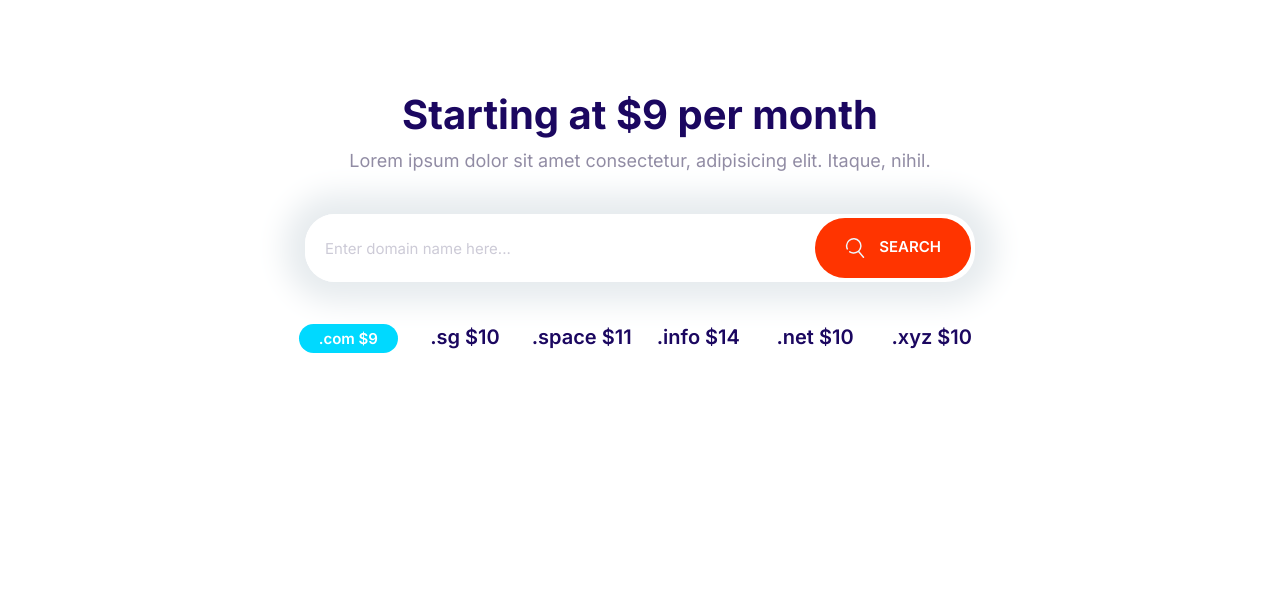
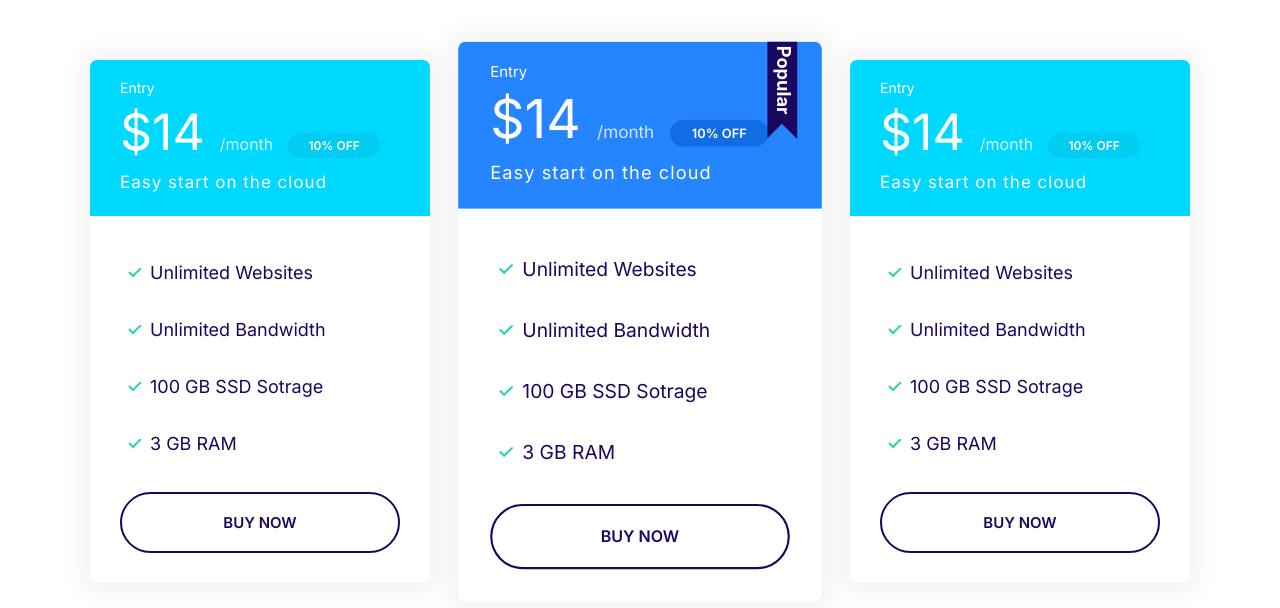
Before and after one commit to BalogunofAfrica/moshifed, a plain HTML site: page index.html in a window 1280 px wide. Drawn offline with Linux system fonts and the light colour scheme.

Commit message:
Add plan block component

```diff
--- a/css/styles.css
+++ b/css/styles.css
@@ -320,11 +320,18 @@ a {
   color: #fff;
 }
 
+.card--primary .badge--primary {
+  background: #126de4;
+}
+
 .card--secondary .badge--secondary {
   background: #02cdf1;
 }
 
 /* Plans */
+.plan {
+  transition: transform 0.2s ease-out;
+}
 .plan__name {
   color: #fff;
   font-size: 2.4rem;
@@ -354,8 +361,19 @@ a {
   margin-bottom: 2rem;
 }
 
+.plan--popular {
+  transform: scale(1.07);
+}
+
 .plan--popular .card__header {
   position: relative;
+}
+
+.plan:hover {
+  transform: scale(1.05);
+}
+.plan--popular:hover {
+  transform: scale(1.1);
 }
 
 .plan--popular .card__header::before {
@@ -720,3 +738,13 @@ a {
     grid-template-columns: repeat(auto-fit, minmax(10rem, 1fr));
   }
 }
+
+/* Plans Block */
+.block-plans .grid {
+  gap: 8rem 4rem;
+}
+
+.block-plans .card {
+  max-width: 500px;
+  margin: 0 auto;
+}
--- a/index.html
+++ b/index.html
@@ -15,37 +15,69 @@
     <link rel="stylesheet" href="css/styles.css" />
   </head>
   <body>
-    <section class="block container block-domain">
-      <header class="block__header">
-        <h2>Starting at $9 per month</h2>
-        <p>
-          Lorem ipsum dolor sit amet consectetur, adipisicing elit. Itaque,
-          nihil.
-        </p>
-      </header>
-      <div class="input-group">
-        <input
-          type="text"
-          class="input"
-          placeholder="Enter domain name here..."
-        />
-        <button class="btn btn--accent">
-          <svg class="icon icon--white">
-            <use xlink:href="images/sprite.svg#search"></use>
-          </svg>
-          Search
-        </button>
+    <section class="block container block-plans">
+      <div class="grid grid--cols-3">
+        <div class="plan">
+          <div class="card card--secondary">
+            <header class="card__header">
+              <h3 class="plan__name">Entry</h3>
+              <span class="plan__price">$14</span>
+              <span class="plan__billing-cycle">/month</span>
+              <span class="badge badge--secondary badge--small">10% OFF</span>
+              <span class="plan__description">Easy start on the cloud</span>
+            </header>
+            <div class="card__body">
+              <ul class="list list--tick">
+                <li class="list__item">Unlimited Websites</li>
+                <li class="list__item">Unlimited Bandwidth</li>
+                <li class="list__item">100 GB SSD Sotrage</li>
+                <li class="list__item">3 GB RAM</li>
+              </ul>
+              <button class="btn btn--outline btn--block">Buy Now</button>
+            </div>
+          </div>
+        </div>
+        <div class="plan plan--popular">
+          <div class="card card--primary">
+            <header class="card__header">
+              <h3 class="plan__name">Entry</h3>
+              <span class="plan__price">$14</span>
+              <span class="plan__billing-cycle">/month</span>
+              <span class="badge badge--primary badge--small">10% OFF</span>
+              <span class="plan__description">Easy start on the cloud</span>
+            </header>
+            <div class="card__body">
+              <ul class="list list--tick">
+                <li class="list__item">Unlimited Websites</li>
+                <li class="list__item">Unlimited Bandwidth</li>
+                <li class="list__item">100 GB SSD Sotrage</li>
+                <li class="list__item">3 GB RAM</li>
+              </ul>
+              <button class="btn btn--outline btn--block">Buy Now</button>
+            </div>
+          </div>
+        </div>
+        <div class="plan">
+          <div class="card card--secondary">
+            <header class="card__header">
+              <h3 class="plan__name">Entry</h3>
+              <span class="plan__price">$14</span>
+              <span class="plan__billing-cycle">/month</span>
+              <span class="badge badge--secondary badge--small">10% OFF</span>
+              <span class="plan__description">Easy start on the cloud</span>
+            </header>
+            <div class="card__body">
+              <ul class="list list--tick">
+                <li class="list__item">Unlimited Websites</li>
+                <li class="list__item">Unlimited Bandwidth</li>
+                <li class="list__item">100 GB SSD Sotrage</li>
+                <li class="list__item">3 GB RAM</li>
+              </ul>
+              <button class="btn btn--outline btn--block">Buy Now</button>
+            </div>
+          </div>
+        </div>
       </div>
-      <ul class="list block-domain__prices">
-        <li>
-          <span class="badge badge--secondary"> .com $9 </span>
-        </li>
-        <li>.sg $10</li>
-        <li>.space $11</li>
-        <li>.info $14</li>
-        <li>.net $10</li>
-        <li>.xyz $10</li>
-      </ul>
     </section>
     <script src="js/main.js"></script>
   </body>
```
Also changed, not shown: components/plan-block.html (added, +64 -0 lines).
